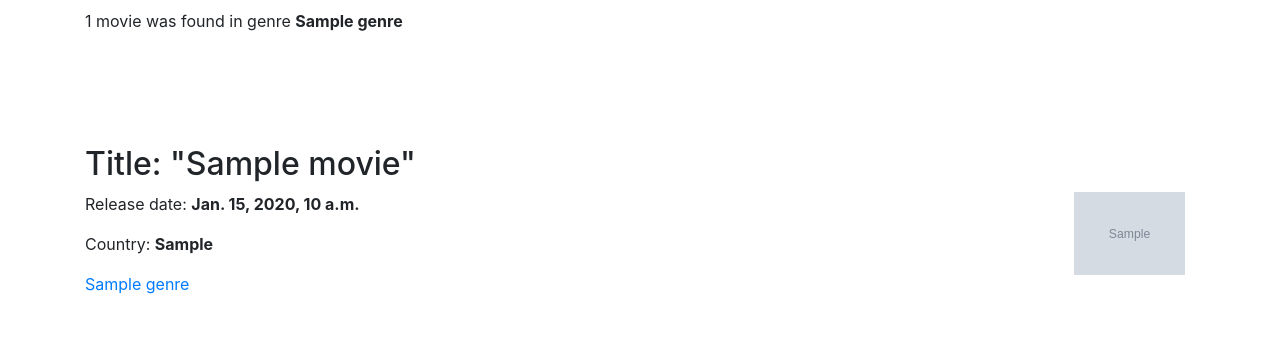
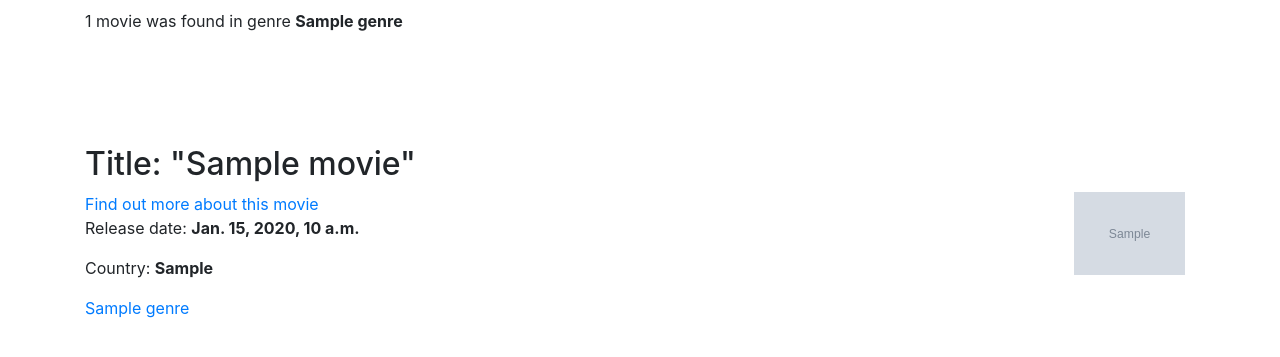
Before and after one commit to Andrew-157/dj_training_4, a Django app: template movies/templates/movies/movies_by_genre.html in a window 1280 px wide. Shown: the part 141-498 px from the top of the page. Run offline with Django 4.2, Linux system fonts and the light colour scheme; the template is opened without the code that fills it: most values are stand-ins (such as "Sample title", 1, 10 or a date in 2020); grey boxes marked "Sample" are stand-in pictures; some libraries are stand-ins or nearby versions.

Commit message:
Update movies_by_genre.html

```diff
--- a/movies/templates/movies/movies_by_genre.html
+++ b/movies/templates/movies/movies_by_genre.html
@@ -14,6 +14,7 @@
         {% for movie in movies %}
         <div class="container py-5">
             <h2>Title: "{{movie.title}}"</h2>
+            <a href="{% url 'movies:movie-detail' movie.id %}">Find out more about this movie</a>
             <img src="{{ movie.poster.url }}" alt="Movie poster" style="width: 10%; float: right; margin-right: 10px;">
             <p>Release date: <strong>{{ movie.release_date }}</strong></p>
             <p>Country: <strong>{{ movie.get_country_display }}</strong></p>
```
